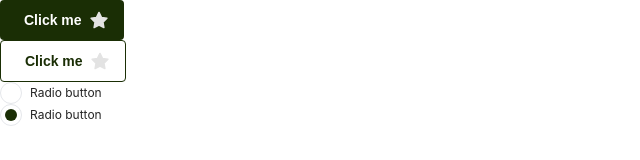
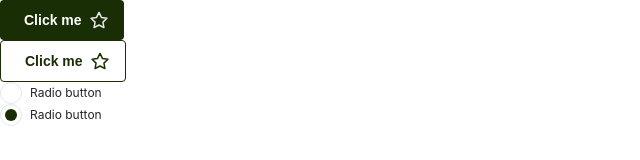
Before and after one commit to vianna274/zypsy-exercise, a React (Vite) app in the folder frontend/: page / in a window 1280 px wide. Shown: the top 160 px of the page, without its empty margins (0-640 px from the left). Built offline with nearby package versions, Linux system fonts and the light colour scheme.

Commit message:
♻️ Improve Button component for its purpose

```diff
--- a/frontend/src/components/Button.tsx
+++ b/frontend/src/components/Button.tsx
@@ -1,12 +1,14 @@
-import styled, { css, keyframes } from 'styled-components';
-import StarIcon from './StarIcon';
+import styled, { css, keyframes } from "styled-components";
+import StarIcon from "./StarIcon";
+import theme from "../theme";
 
 type Props = {
-  variant?: 'primary' | 'secondary';
+  variant?: "primary" | "secondary";
   isLoading?: boolean;
   children: React.ReactNode;
+  favorite: boolean;
   onClick?: () => void;
-}
+};
 
 const spin = keyframes`
   from {
@@ -24,28 +26,28 @@ const LoadingSpinner = styled.div`
   border-top: 2px solid transparent;
   border-radius: 50%;
   animation: ${spin} 1s linear infinite;
-  margin-right: ${props => props.theme.spacing(1)};
+  margin-right: ${(props) => props.theme.spacing(1)};
 `;
 
 const StyledButton = styled.button<Props>`
   display: flex;
   align-items: center;
   justify-content: center;
-  border-radius: ${props => props.theme.borderRadius};
+  border-radius: ${(props) => props.theme.borderRadius};
   transition: all 0.2s ease;
-  padding-top: ${props => props.theme.spacing(1)};
-  padding-bottom: ${props => props.theme.spacing(1)};
-  padding-left: ${props => props.theme.spacing(3)};
-  padding-right: ${props => props.theme.spacing(2)};
+  padding-top: ${(props) => props.theme.spacing(1)};
+  padding-bottom: ${(props) => props.theme.spacing(1)};
+  padding-left: ${(props) => props.theme.spacing(3)};
+  padding-right: ${(props) => props.theme.spacing(2)};
   font-size: 14px;
   line-height: 24px;
   font-weight: 600;
   width: fit-content;
   cursor: pointer;
 
-  ${props => {
+  ${(props) => {
     switch (props.variant) {
-      case 'secondary':
+      case "secondary":
         return css`
           background-color: transparent;
           color: ${props.theme.colors.primary};
@@ -81,18 +83,27 @@ const IconContainer = styled.span`
 
 const Button: React.FC<Props> = ({
   children,
-  variant = 'primary',
+  variant = "primary",
   isLoading = false,
   ...props
 }) => {
   return (
-    <StyledButton
-      variant={variant}
-      isLoading={isLoading}
-      {...props}
-    >
+    <StyledButton variant={variant} isLoading={isLoading} {...props}>
       {children}
-      {!isLoading && <IconContainer><StarIcon /></IconContainer>}
+      {!isLoading && (
+        <IconContainer>
+          <StarIcon
+            stroke={variant === "primary" ? theme.colors.accent : theme.colors.primary}
+            fill={
+              props.favorite
+                ? variant === "primary"
+                  ? theme.colors.accent
+                  : theme.colors.primary
+                : "transparent"
+            }
+          />
+        </IconContainer>
+      )}
       {isLoading && <LoadingSpinner />}
     </StyledButton>
   );
--- a/frontend/src/components/StarIcon.tsx
+++ b/frontend/src/components/StarIcon.tsx
@@ -1,4 +1,9 @@
-const StarIcon = () => {
+type Props = {
+  fill?: string;
+  stroke: string;
+};
+
+const StarIcon: React.FC<Props> = ({ fill = 'transparent', stroke }) => {
   return (
     <svg
       width="18"
@@ -11,8 +16,8 @@ const StarIcon = () => {
         fill-rule="evenodd"
         clip-rule="evenodd"
         d="M9 1.41333L11.4458 6.4075L16.9167 7.21333L12.9583 11.0983L13.8925 16.5867L9 13.9942L4.1075 16.5867L5.04167 11.0983L1.08333 7.21333L6.55333 6.4075L9 1.41333Z"
-        fill="#E3E3E3"
-        stroke="#E3E3E3"
+        fill={fill}
+        stroke={stroke}
         stroke-width="1.5"
         stroke-linecap="round"
         stroke-linejoin="round"
```
